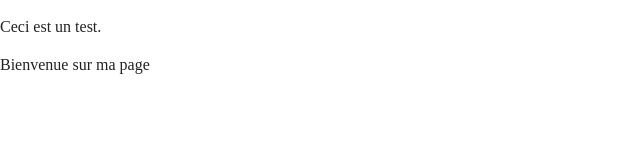
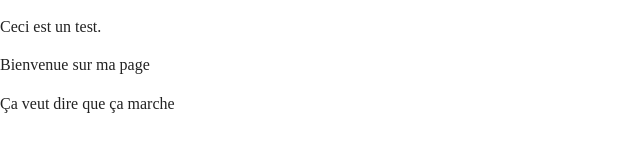
Before and after one commit to YannL98/Devops, a website built with webpack: page dist/index.html in a window 1280 px wide. Shown: the whole page, without its empty margins (0-640 px from the left). Built offline with nearby package versions, Linux system fonts and the light colour scheme.

Commit message:
help me step bro

```diff
--- a/dist/index.html
+++ b/dist/index.html
@@ -28,6 +28,7 @@
   <!-- Add your site or application content here -->
   <p>Ceci est un test.</p>
   <p>Bienvenue sur ma page</p>
+  <p>Ça veut dire que ça marche</p>
   <script src="js/vendor/modernizr-3.11.8.min.js"></script>
   <script src="js/app.js"></script>
 
```
